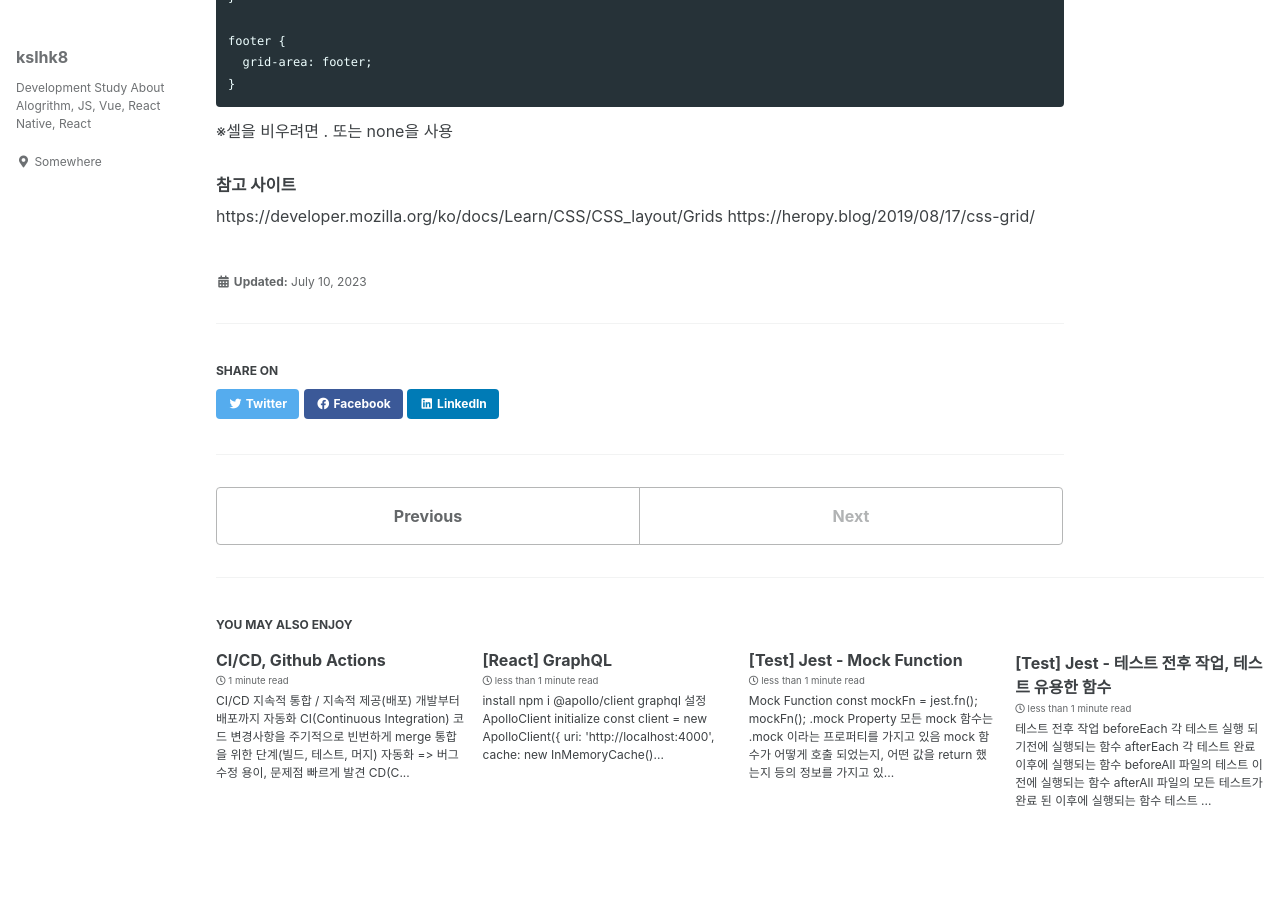
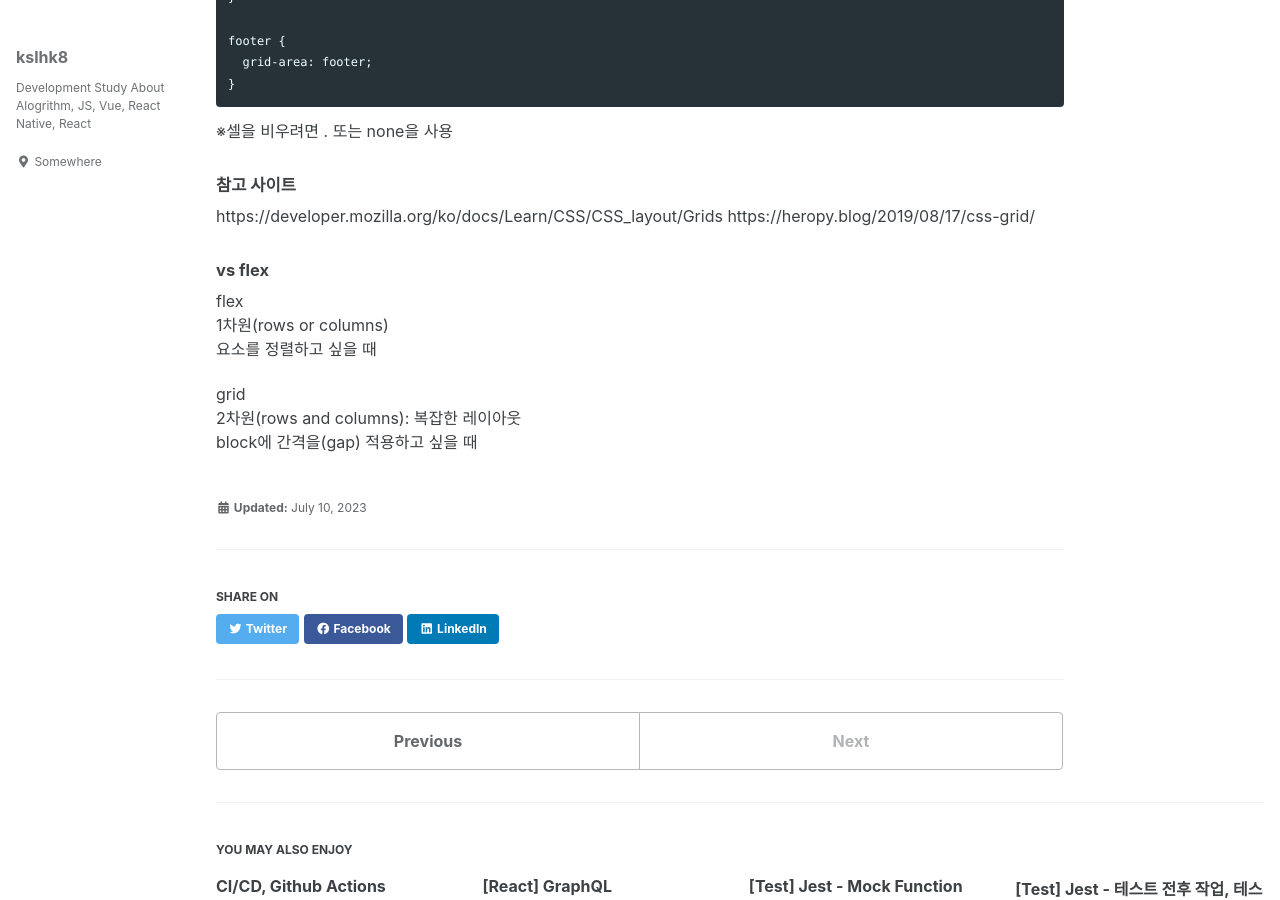
Before and after one commit to kslhk8/kslhk8.github.io, a Jekyll site: the page built from _posts/2023-07-10-103.md, in a window 1280 px wide and 900 px high, scrolled down 1842 px. Built offline with Jekyll 4.4.1, drawn with Linux system fonts in a browser that asks for light colours; cached includes are drawn as plain includes.

Commit message:
update: grid vs flex

```diff
--- a/_posts/2023-07-10-103.md
+++ b/_posts/2023-07-10-103.md
@@ -87,3 +87,12 @@ footer {
 ##### 참고 사이트
 https://developer.mozilla.org/ko/docs/Learn/CSS/CSS_layout/Grids
 https://heropy.blog/2019/08/17/css-grid/
+
+##### vs flex
+flex
+1차원(rows or columns)
+요소를 정렬하고 싶을 때
+
+grid
+2차원(rows and columns): 복잡한 레이아웃
+block에 간격을(gap) 적용하고 싶을 때
```
